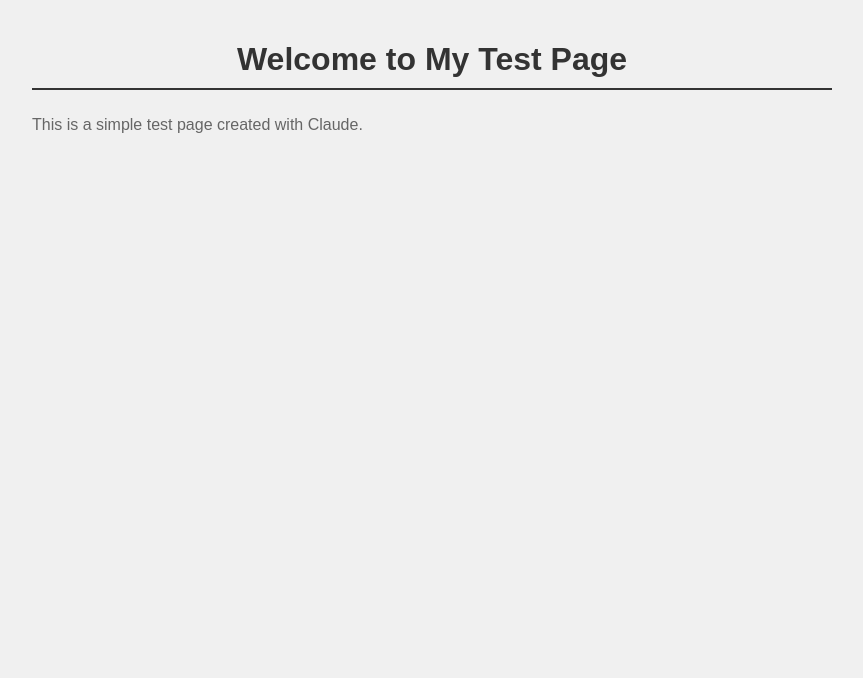
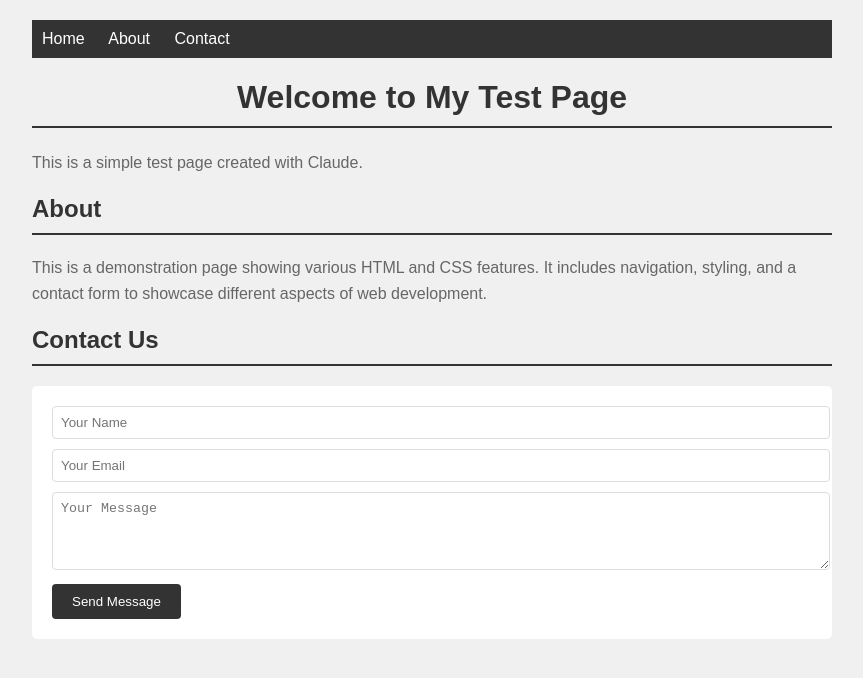
Before and after one commit to niel98/test-claude-agent-niel, a plain HTML site: page index.html in a window 1280 px wide. Shown: the whole page, without its empty margins (208-1071 px from the left). Drawn offline with Linux system fonts and the light colour scheme.

Commit message:
Add more content to page

```diff
--- a/index.html
+++ b/index.html
@@ -12,20 +12,79 @@
             padding: 20px;
             background-color: #f0f0f0;
         }
-        h1 {
+        nav {
+            background-color: #333;
+            padding: 10px;
+            margin-bottom: 20px;
+        }
+        nav a {
+            color: white;
+            text-decoration: none;
+            margin-right: 20px;
+        }
+        nav a:hover {
+            color: #ddd;
+        }
+        h1, h2 {
             color: #333;
-            text-align: center;
             border-bottom: 2px solid #333;
             padding-bottom: 10px;
+        }
+        h1 {
+            text-align: center;
         }
         p {
             line-height: 1.6;
             color: #666;
         }
+        .contact-form {
+            background-color: white;
+            padding: 20px;
+            border-radius: 5px;
+            margin-top: 20px;
+        }
+        .contact-form input,
+        .contact-form textarea {
+            width: 100%;
+            padding: 8px;
+            margin-bottom: 10px;
+            border: 1px solid #ddd;
+            border-radius: 4px;
+        }
+        .contact-form button {
+            background-color: #333;
+            color: white;
+            padding: 10px 20px;
+            border: none;
+            border-radius: 4px;
+            cursor: pointer;
+        }
+        .contact-form button:hover {
+            background-color: #444;
+        }
     </style>
 </head>
 <body>
-    <h1>Welcome to My Test Page</h1>
+    <nav>
+        <a href="#home">Home</a>
+        <a href="#about">About</a>
+        <a href="#contact">Contact</a>
+    </nav>
+
+    <h1 id="home">Welcome to My Test Page</h1>
     <p>This is a simple test page created with Claude.</p>
+
+    <h2 id="about">About</h2>
+    <p>This is a demonstration page showing various HTML and CSS features. It includes navigation, styling, and a contact form to showcase different aspects of web development.</p>
+
+    <h2 id="contact">Contact Us</h2>
+    <div class="contact-form">
+        <form>
+            <input type="text" placeholder="Your Name" required>
+            <input type="email" placeholder="Your Email" required>
+            <textarea placeholder="Your Message" rows="4" required></textarea>
+            <button type="submit">Send Message</button>
+        </form>
+    </div>
 </body>
 </html>
```
